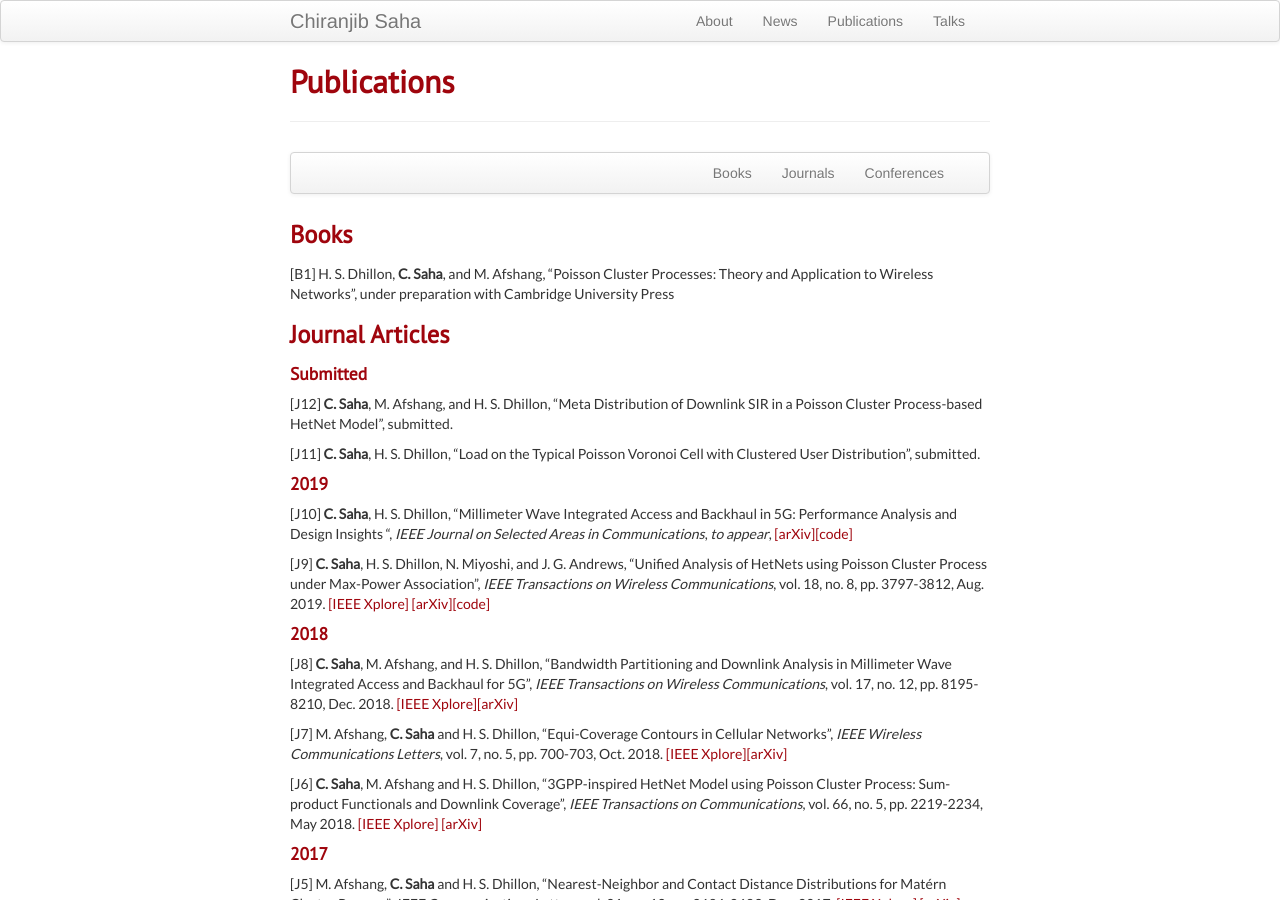
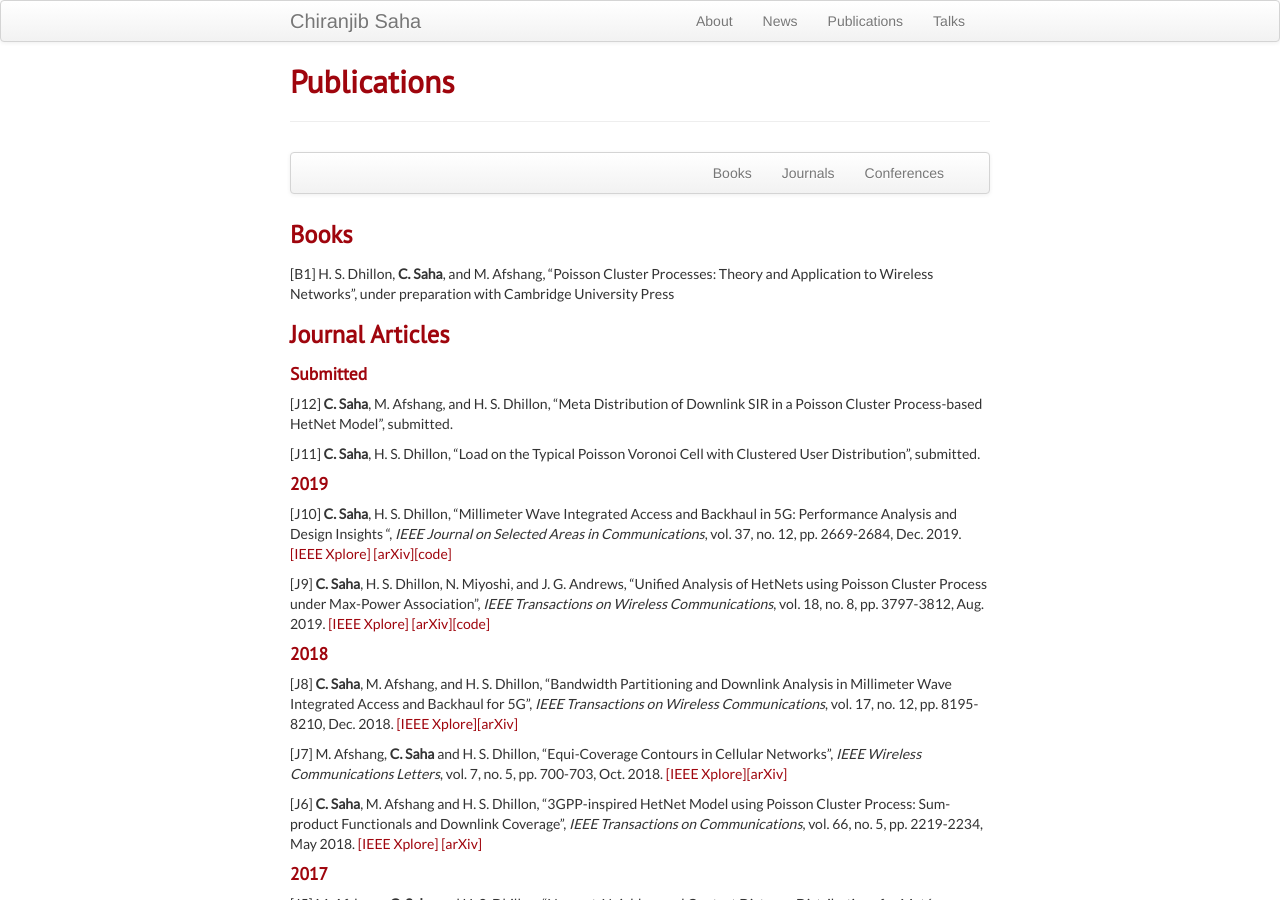
Before and after one commit to chiranjibsaha/chiranjibsaha.github.io, a Jekyll site: the page built from pages/pubs.md, in a window 1280 px wide and 900 px high. Built offline with Jekyll 4.4.1, drawn with Linux system fonts in a browser that asks for light colours.

Commit message:
Update pubs.md

```diff
--- a/pages/pubs.md
+++ b/pages/pubs.md
@@ -44,7 +44,7 @@ Clustered User Distribution", submitted.
 #### 2019
 
 [J10] **C. Saha**, H. S. Dhillon, "Millimeter Wave Integrated Access and Backhaul in 5G: Performance Analysis and Design Insights
-", *IEEE Journal on Selected Areas in Communications*, *to appear*, [[arXiv]](https://arxiv.org/abs/1902.06300)[[code]](https://github.com/stochastic-geometry/Load-balancing-5G-mmwave)
+", *IEEE Journal on Selected Areas in Communications*,  vol. 37, no. 12, pp. 2669-2684, Dec. 2019. [[IEEE Xplore]](https://doi.org/10.1109/JSAC.2019.2947997) [[arXiv]](https://arxiv.org/abs/1902.06300)[[code]](https://github.com/stochastic-geometry/Load-balancing-5G-mmwave)
 
 
 [J9] **C. Saha**, H. S. Dhillon, N. Miyoshi, and J. G. Andrews,
```
